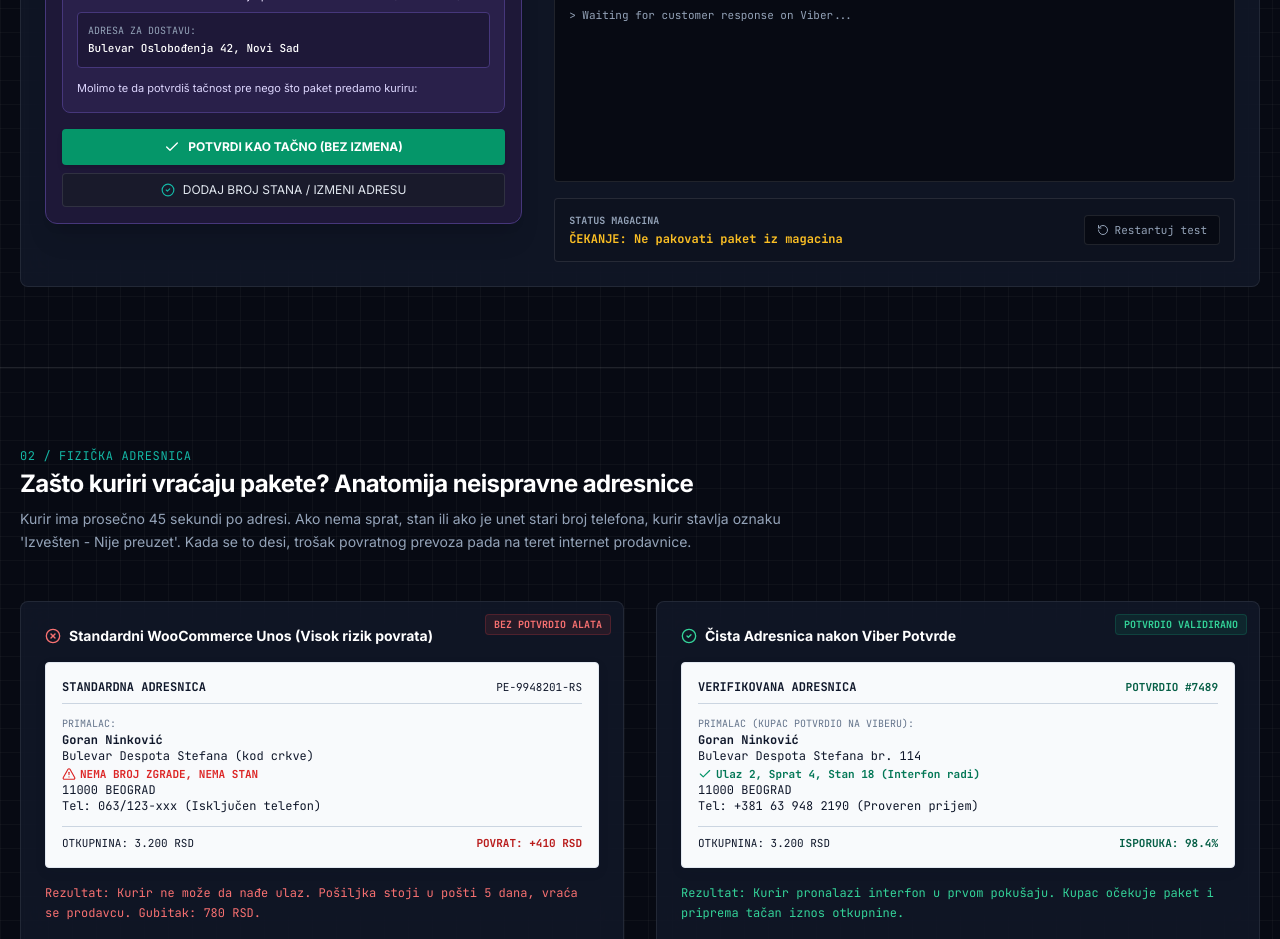
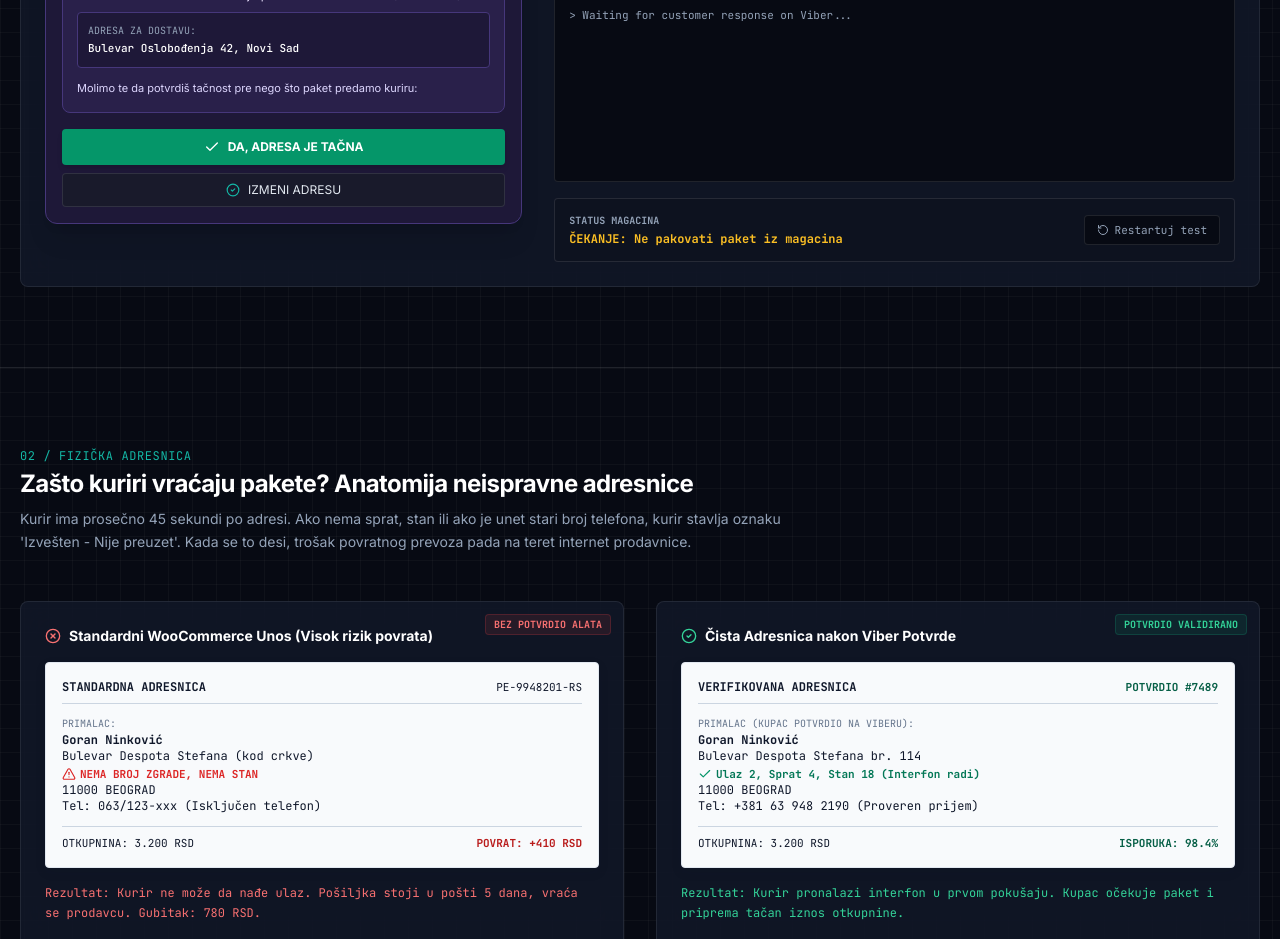
Before and after one commit to potvrdioapp/potvrdio, a React (Vite) app in the folder landing-web/: page / in a window 1280 px wide. Shown: the part 1120-2059 px from the top of the page. Built offline with nearby package versions, Linux system fonts and the light colour scheme.

Commit message:
refactor(ui): update Viber scenario buttons to EDIT ADDRESS and YES, ADDRESS IS ACCURATE

```diff
--- a/landing-web/src/App.tsx
+++ b/landing-web/src/App.tsx
@@ -107,8 +107,8 @@ export default function App() {
         viber_order_received: "Primili smo tvoju porudžbinu",
         viber_shipping_address: "ADRESA ZA DOSTAVU:",
         viber_confirm_prompt: "Molimo te da potvrdiš tačnost pre nego što paket predamo kuriru:",
-        viber_btn_yes: "POTVRDI KAO TAČNO (BEZ IZMENA)",
-        viber_btn_edit: "DODAJ BROJ STANA / IZMENI ADRESU",
+        viber_btn_yes: "DA, ADRESA JE TAČNA",
+        viber_btn_edit: "IZMENI ADRESU",
         viber_success_confirmed: "Potvrđeno bez izmena! Paket je spreman za štampu adresnice.",
         viber_success_edited: "Adresa dopunjena! Dodat sprat i stan. WooCommerce ažuriran.",
         status_saved: "SAČUVANO: Paket nije poslat, 820 RSD u džepu",
@@ -191,8 +191,8 @@ export default function App() {
         viber_order_received: "Ја примивме твојата нарачка",
         viber_shipping_address: "АДРЕСА ЗА ДОСТАВА:",
         viber_confirm_prompt: "Те молиме потврди ја точноста пред да го предадеме пакетот на курир:",
-        viber_btn_yes: "ПОТВРДИ КАКУ ШТО Е (БЕЗ ИЗМЕНИ)",
-        viber_btn_edit: "ДОДАЈ БРОЈ НА СТАН / ИЗМЕНИ АДРЕСА",
+        viber_btn_yes: "ДА, АДРЕСАТА Е ТОЧНА",
+        viber_btn_edit: "ИЗМЕНИ ЈА АДРЕСАТА",
         viber_success_confirmed: "Потврдено без измени! Пакетот е подготвен за достава.",
         viber_success_edited: "Адресата е дополнета! Додаден кат и стан. WooCommerce е ажуриран.",
         status_saved: "ЗАШТЕДЕНО: Пакетот не е испратен, 820 RSD во џеб",
@@ -275,10 +275,8 @@ export default function App() {
         viber_order_received: "We have received your order",
         viber_shipping_address: "SHIPPING ADDRESS:",
         viber_confirm_prompt: "Please confirm details before we hand over the parcel to the courier:",
-        viber_btn_yes: "CONFIRM ADDRESS AS-IS (NO EDITS)",
-        viber_btn_edit: "ADD APARTMENT / EDIT ADDRESS",
-        viber_success_confirmed: "Confirmed as-is! Order released to warehouse for printing.",
-        viber_success_edited: "Address corrected! Added floor & apartment details. WooCommerce synced.",
+        viber_btn_yes: "YES, ADDRESS IS ACCURATE",
+        viber_btn_edit: "EDIT ADDRESS",
         status_saved: "SAVED: Parcel not dispatched, ~€7 saved in pocket",
         status_approved: "APPROVED: Print Post Express shipping label",
         status_waiting: "ON HOLD: Do not pack parcel from warehouse",
```
